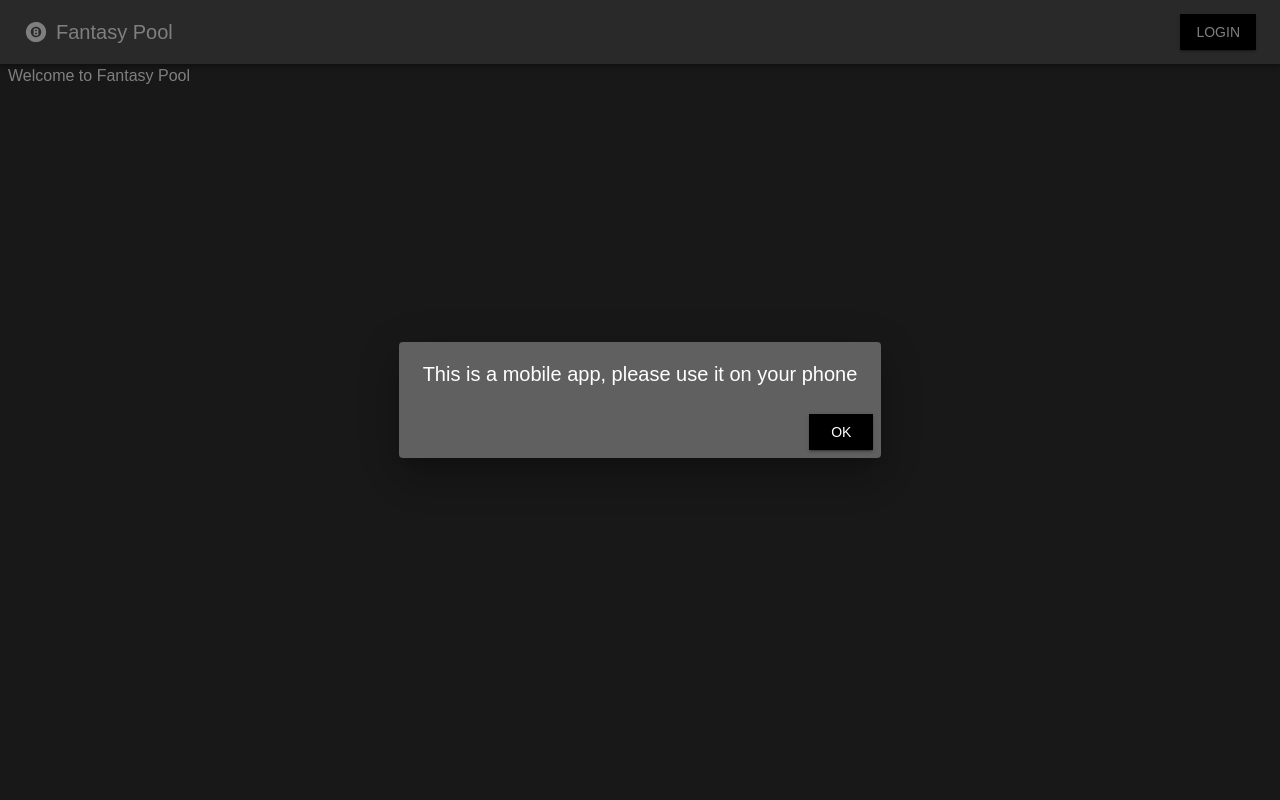
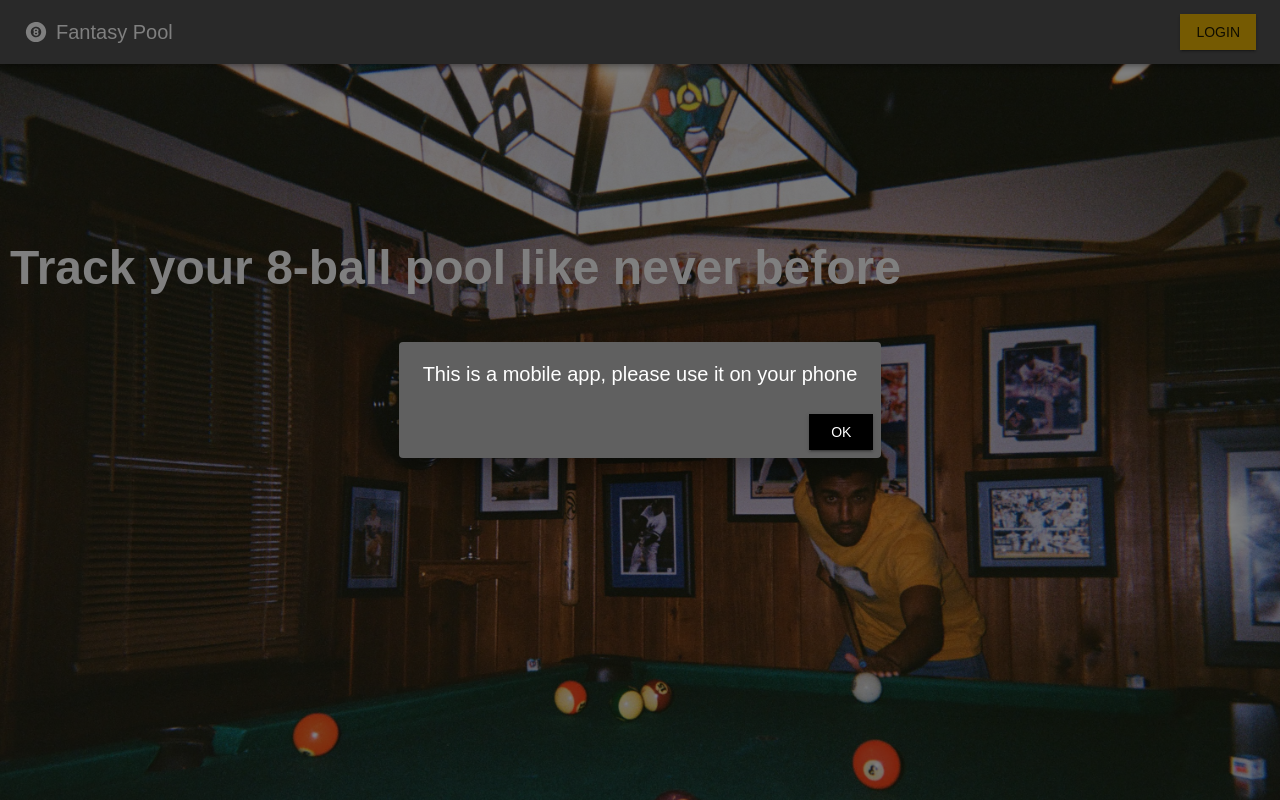
Before and after one commit to jcbauman/fantasy-pool, a React (Create React App) app: page /#/ in a window 1280 px wide. Built offline with nearby package versions, Linux system fonts and the light colour scheme; no server answers; the database is empty.

Commit message:
resume pages

```diff
--- a/src/pages/landing-page/LandingPage.tsx
+++ b/src/pages/landing-page/LandingPage.tsx
@@ -1,4 +1,5 @@
 import {
+  Box,
   Button,
   Card,
   Link,
@@ -22,9 +23,41 @@ export const LandingPage: FC = () => {
     <PageContainer isUnauthedRoute isLandingPage>
       <Stack
         direction={"column"}
-        sx={{ width: "100%", height: "100%", p: 1, overflow: "hidden" }}
+        sx={{
+          width: "100%",
+          height: "100%",
+          maxHeight: "100vh",
+          overflowY: "auto",
+        }}
       >
-        Welcome to Fantasy Pool
+        <Box
+          component="img"
+          src="/images/wrapped/vin.jpeg"
+          alt="Example"
+          sx={{
+            width: "100%",
+            height: "auto",
+            borderRadius: 2,
+            boxShadow: 1,
+          }}
+        />
+        <Box position="absolute" top="30%" left={10}>
+          <Typography fontWeight="bold" variant="h3">
+            Track your 8-ball pool like never before
+          </Typography>
+        </Box>
+        <Stack
+          sx={{
+            display: "grid",
+            height: "100vh",
+            width: "100%",
+            p: 3,
+            background:
+              "linear-gradient(red 0%, black 100%), linear-gradient(90deg, #84d2ff, #8d5acd)",
+          }}
+        ></Stack>
+        <Box sx={{ height: "100vh" }} />
+        <Box sx={{ height: "100vh" }} />
       </Stack>
     </PageContainer>
   );
--- a/src/pages/nav/TopNav.tsx
+++ b/src/pages/nav/TopNav.tsx
@@ -106,8 +106,14 @@ export const TopNav: FC = () => {
           </IconButton>
         )}
         {showSignInButton && (
-          <Button variant="contained" component={RouterLink} to="/sign-in">
-            Login
+          <Button
+            color="secondary"
+            // sx={{ background: "secondary", color: "black" }}
+            variant="contained"
+            component={RouterLink}
+            to="/sign-in"
+          >
+            {isAuthed ? "Home" : "Login"}
           </Button>
         )}
       </Toolbar>
--- a/src/pages/overview/OverviewPage.tsx
+++ b/src/pages/overview/OverviewPage.tsx
@@ -114,7 +114,7 @@ export const OverviewComponent: FC = () => {
                   <Badge
                     variant="dot"
                     invisible={!notificationBadgesState.newGame}
-                    color="info"
+                    color="secondary"
                   >
                     <ScoreboardOutlinedIcon />
                   </Badge>
@@ -154,7 +154,7 @@ export const OverviewComponent: FC = () => {
                   <Badge
                     variant="dot"
                     invisible={!notificationBadgesState.newInfo}
-                    color="info"
+                    color="secondary"
                   >
                     <InfoOutlinedIcon />
                   </Badge>
--- a/src/pages/playersList/PlayersPage.tsx
+++ b/src/pages/playersList/PlayersPage.tsx
@@ -137,18 +137,24 @@ export const PlayersPage: FC = () => {
             })}
           </TableBody>
         </Table>
-        {hideInactivePlayers && (
         <Stack direction="row" sx={{ pt: 1, pl: 2, alignItems: "center" }}>
-            <Typography variant="caption">Inactive players hidden</Typography>
+          <Typography variant="caption">
+            {hideInactivePlayers
+              ? "Inactive players hidden"
+              : "All players shown"}
+          </Typography>
           <Link
             color="secondary"
             sx={{ ml: 1 }}
-              onClick={() => dispatch(setHideInactivePlayers(false))}
+            onClick={() =>
+              dispatch(setHideInactivePlayers(!hideInactivePlayers))
+            }
           >
-              <Typography variant="caption">Show</Typography>
+            <Typography variant="caption">
+              {hideInactivePlayers ? "Show" : "Hide inactive"}
+            </Typography>
           </Link>
         </Stack>
-        )}
       </Stack>
     </PageContainer>
   );
--- a/src/theme.ts
+++ b/src/theme.ts
@@ -8,7 +8,7 @@ export const getTheme = (isStandalone?: boolean) =>
         main: "#000000",
       },
       secondary: {
-        main: "#f48fb1",
+        main: "#ebb604",
         light: "#000000",
       },
       background: {
```
Lines whose indentation alone changed are shown as unchanged.
